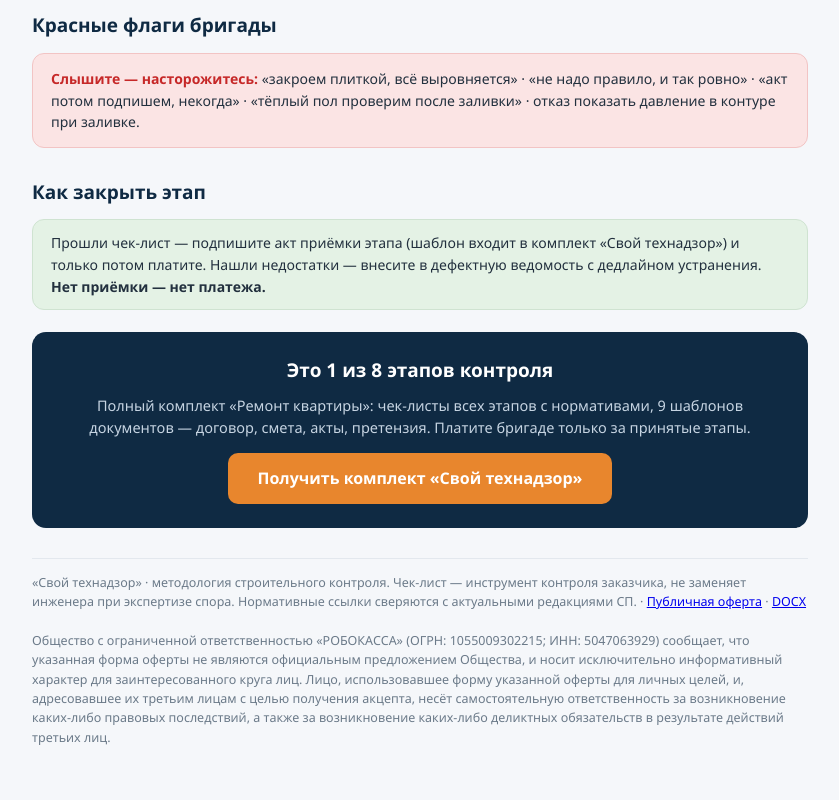
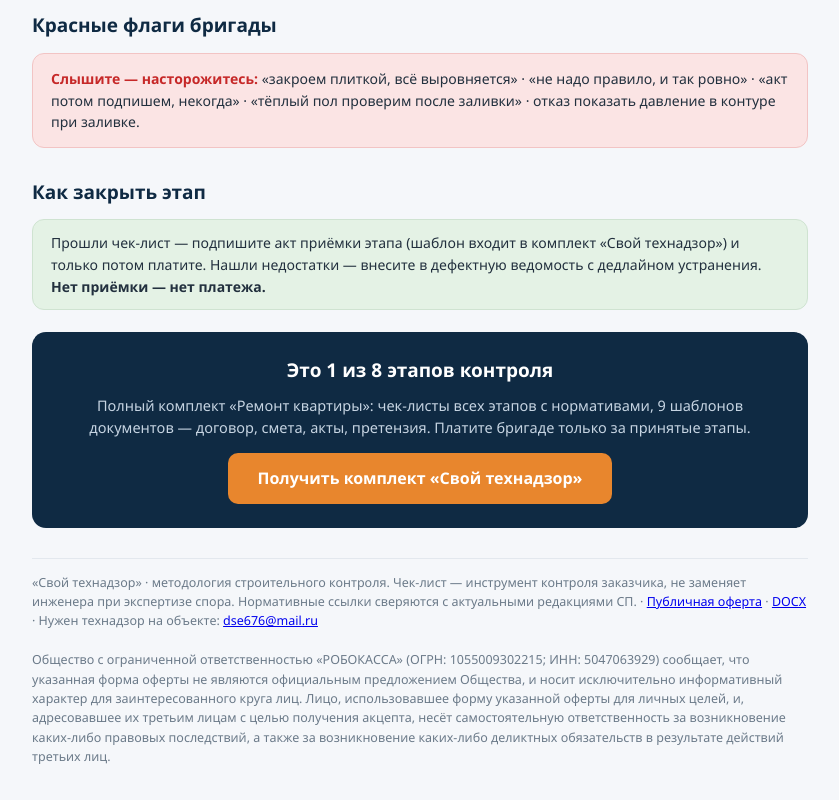
Before and after one commit to rodgermin10-design/svoy-tehnadzor, a plain HTML site: page lid-magnit-chek-list-styazhka.html in a window 1280 px wide. Shown: the part 1182-1982 px from the top of the page, without its empty margins (220-1059 px from the left). Drawn offline with Linux system fonts and the light colour scheme.

```diff
--- a/lid-magnit-chek-list-styazhka.html
+++ b/lid-magnit-chek-list-styazhka.html
@@ -81,7 +81,7 @@
     <a href="index.html">Получить комплект «Свой технадзор»</a>
   </div>
 
-  <footer>«Свой технадзор» · методология строительного контроля. Чек-лист — инструмент контроля заказчика, не заменяет инженера при экспертизе спора. Нормативные ссылки сверяются с актуальными редакциями СП. · <a href="oferta.html">Публичная оферта</a> · <a href="oferta.docx">DOCX</a><br><br>Общество с ограниченной ответственностью «РОБОКАССА» (ОГРН: 1055009302215; ИНН: 5047063929) сообщает, что указанная форма оферты не являются официальным предложением Общества, и носит исключительно информативный характер для заинтересованного круга лиц. Лицо, использовавшее форму указанной оферты для личных целей, и, адресовавшее их третьим лицам с целью получения акцепта, несёт самостоятельную ответственность за возникновение каких-либо правовых последствий, а также за возникновение каких-либо деликтных обязательств в результате действий третьих лиц.</footer>
+  <footer>«Свой технадзор» · методология строительного контроля. Чек-лист — инструмент контроля заказчика, не заменяет инженера при экспертизе спора. Нормативные ссылки сверяются с актуальными редакциями СП. · <a href="oferta.html">Публичная оферта</a> · <a href="oferta.docx">DOCX</a> · Нужен технадзор на объекте: <a href="mailto:dse676@mail.ru">dse676@mail.ru</a><br><br>Общество с ограниченной ответственностью «РОБОКАССА» (ОГРН: 1055009302215; ИНН: 5047063929) сообщает, что указанная форма оферты не являются официальным предложением Общества, и носит исключительно информативный характер для заинтересованного круга лиц. Лицо, использовавшее форму указанной оферты для личных целей, и, адресовавшее их третьим лицам с целью получения акцепта, несёт самостоятельную ответственность за возникновение каких-либо правовых последствий, а также за возникновение каких-либо деликтных обязательств в результате действий третьих лиц.</footer>
 </div>
 </body>
 </html>
```
